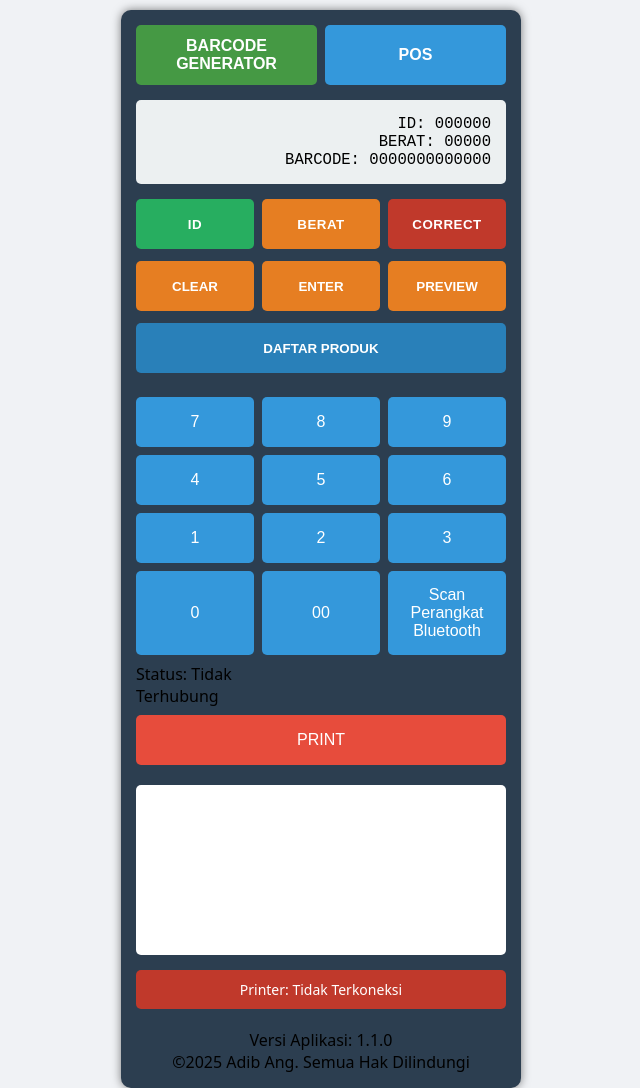
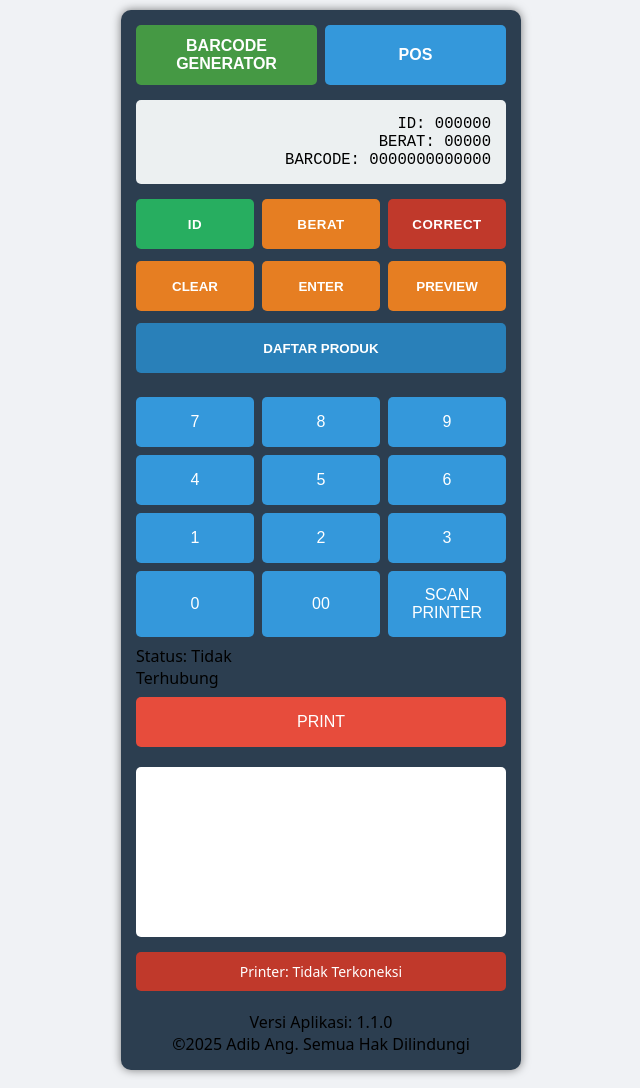
Before and after one commit to adibang/scale-barcode, a plain HTML site: page index.html in a window 1280 px wide. Shown: the top 1088 px of the page, without its empty margins (319-959 px from the left). Drawn offline with Linux system fonts and the light colour scheme; a script that the page names is missing.

Commit message:
Update index.html

```diff
--- a/index.html
+++ b/index.html
@@ -423,7 +423,7 @@
         <button onclick="appendNumber('3')">3</button>
         <button onclick="appendNumber('0')">0</button>
         <button onclick="appendNumber('00')">00</button>
-        <button id="scan-bluetooth" class="function-btn">Scan Perangkat Bluetooth</button>
+        <button id="scan-bluetooth" class="function-btn">SCAN PRINTER</button>
           <div id="bluetooth-status">Status: Tidak Terhubung</div>
         <button class="print-btn" onclick="connectAndPrint()">PRINT</button>
       </div>
```
